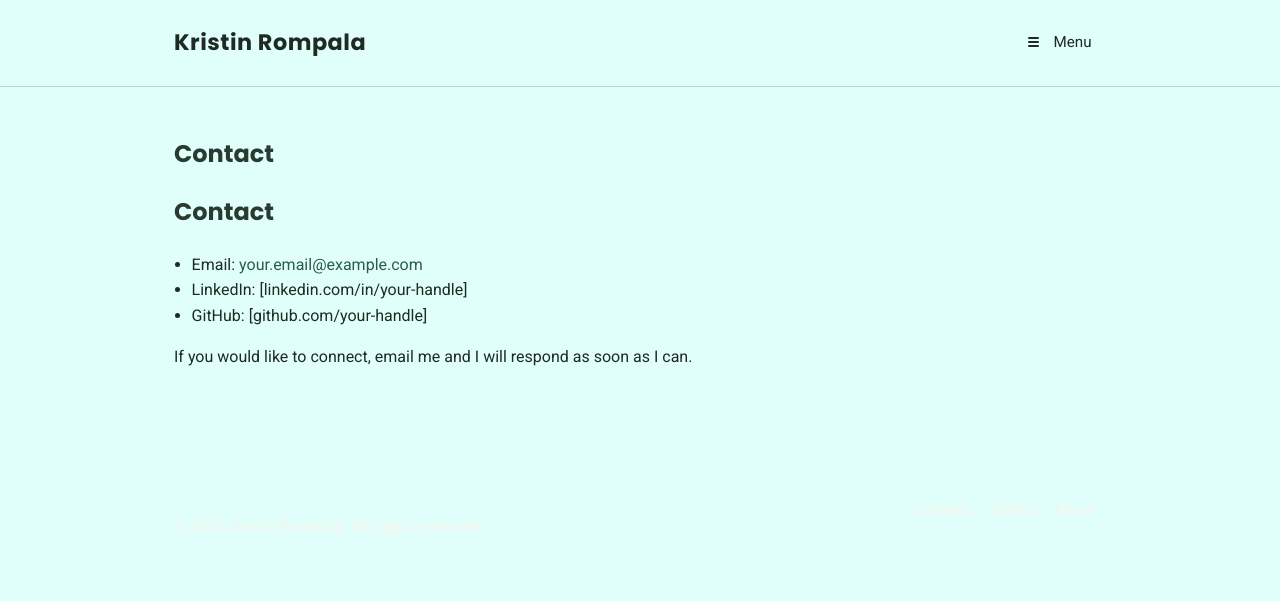
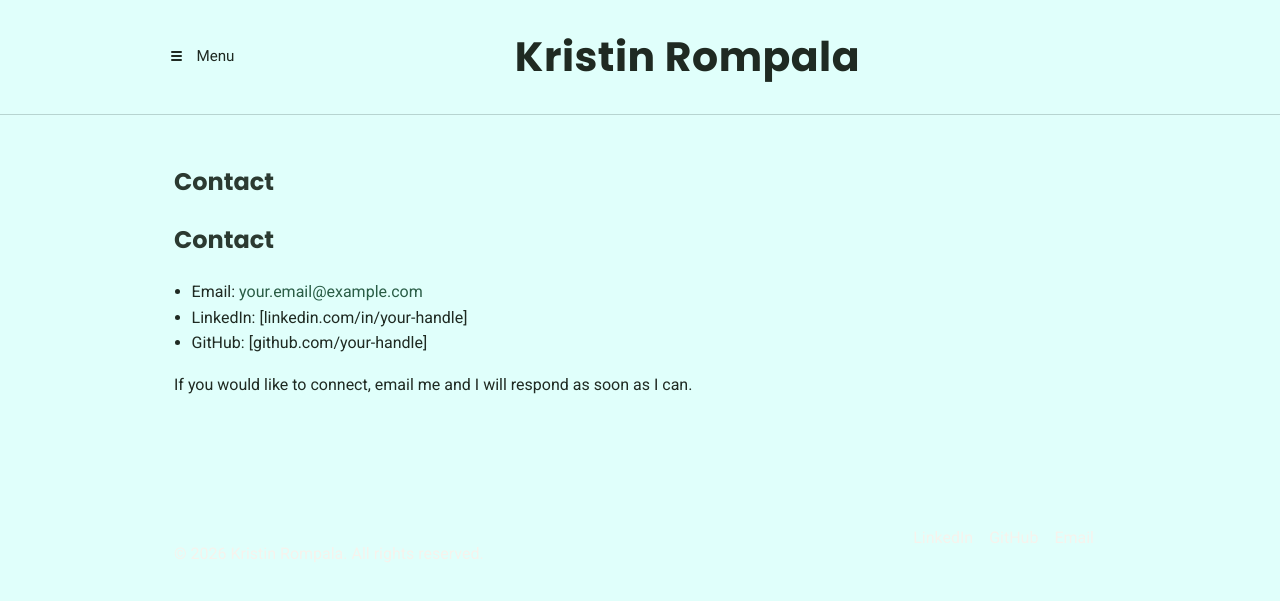
Before and after one commit to rompk371/rompk371.github.io, a Jekyll site: the page built from contact.md, in a window 1280 px wide. Shown: the top 601 px of the page. Built offline with Jekyll 4.4.1, drawn with Linux system fonts in a browser that asks for light colours.

Commit message:
Push dropdown to left, increase title size and photo

```diff
--- a/_layouts/default.html
+++ b/_layouts/default.html
@@ -15,9 +15,6 @@
 
     <header class="site-header">
       <div class="container header-inner">
-        <div class="site-name">
-          <a href="{{ '/' | relative_url }}">Kristin Rompala</a>
-        </div>
         <div class="menu" data-menu>
           <button class="menu-button" type="button" aria-expanded="false" aria-controls="site-menu">
             <span class="menu-icon" aria-hidden="true"></span>
@@ -31,6 +28,9 @@
             <a href="{{ '/reading/' | relative_url }}" class="{% if page.url == '/reading/' %}active{% endif %}">What I'm Reading</a>
             <a href="{{ '/faqs/' | relative_url }}" class="{% if page.url == '/faqs/' %}active{% endif %}">FAQs</a>
           </div>
+        </div>
+        <div class="site-name">
+          <a href="{{ '/' | relative_url }}">Kristin Rompala</a>
         </div>
       </div>
     </header>
--- a/assets/css/style.css
+++ b/assets/css/style.css
@@ -71,19 +71,28 @@ a:focus-visible {
   background: #E0FFFB;
 }
 
+.site-header .container {
+  padding-left: 0;
+}
+
 .header-inner {
   display: flex;
   align-items: center;
-  justify-content: space-between;
-  gap: 1rem;
+  justify-content: flex-start;
+  gap: 1.25rem;
   flex-wrap: wrap;
 }
 
 .site-name a {
-  font-size: 1.4rem;
+  font-size: clamp(2rem, 3.2vw, 2.9rem);
   font-weight: 700;
   color: #1f2a22;
   letter-spacing: 0.5px;
+}
+
+.site-name {
+  margin-left: auto;
+  margin-right: auto;
 }
 
 .menu {
@@ -211,11 +220,11 @@ a:focus-visible {
 }
 
 .hero--home .hero-text {
-  margin-left: -0.5rem;
+  margin-left: 0;
 }
 
 .hero--home .hero-media {
-  margin-top: -0.5rem;
+  margin-top: -0.9rem;
 }
 
 .hero-text h2 {
@@ -229,13 +238,18 @@ a:focus-visible {
 .profile-photo {
   /* Hero photo styling for a clean, professional headshot. */
   width: 100%;
-  max-width: 240px;
+  max-width: 320px;
   aspect-ratio: 1 / 1;
   height: auto;
   object-fit: cover;
   border-radius: 50%;
   border: 1px solid var(--border);
   box-shadow: 0 8px 18px rgba(0, 0, 0, 0.2);
+}
+
+.home main.container {
+  padding-left: 1rem;
+  padding-right: 1.5rem;
 }
 
 .project-grid {
```
